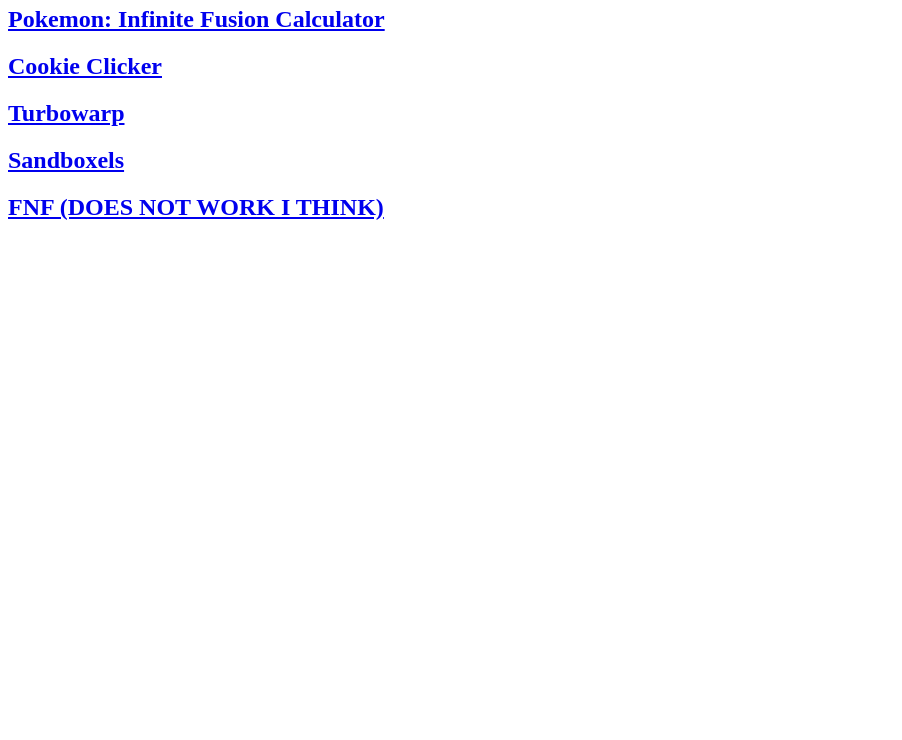
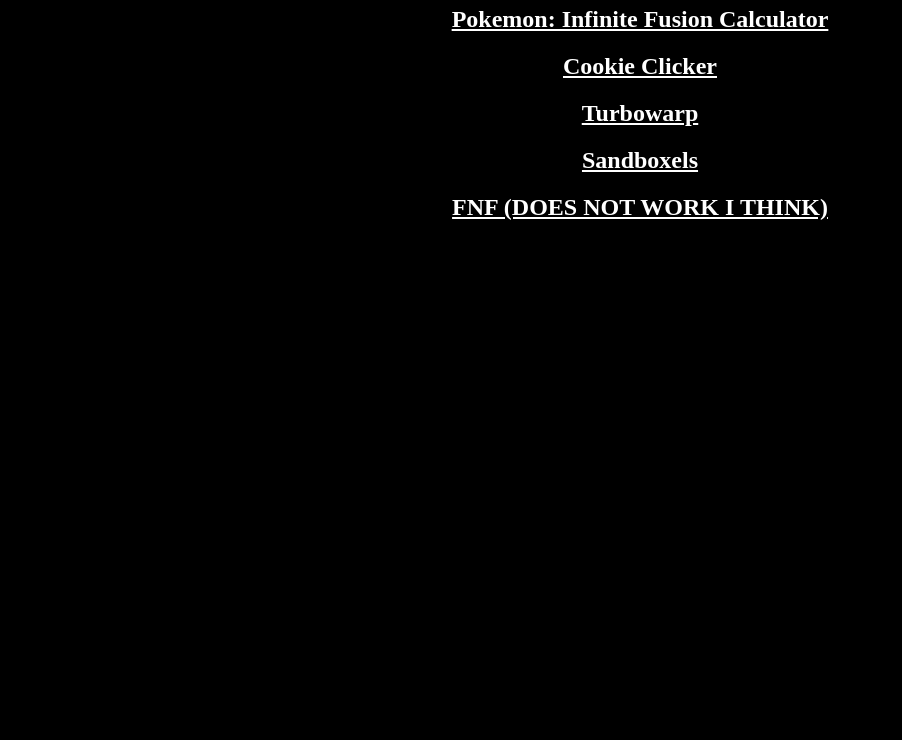
Before and after one commit to funy-man/funy-man.github.io, a plain HTML site: page index.html in a window 1280 px wide. Shown: the part 60-800 px from the top of the page, without its empty margins (0-902 px from the left). Drawn offline with Linux system fonts and the light colour scheme.

Commit message:
Update index.html

```diff
--- a/index.html
+++ b/index.html
@@ -1,3 +1,8 @@
+<head>
+<link rel="stylesheet" href="style.css">
+<title>Educational Games!</title>
+</head>
+
 <h1>"Educational" Games & Stuff<h1>
 <h2><a href=https://sremagris.github.io/c>Pokemon: Infinite Fusion Calculator</a></h2>
 <h2><a href=https://sremagris.github.io/cook>Cookie Clicker</a></h2>
```
